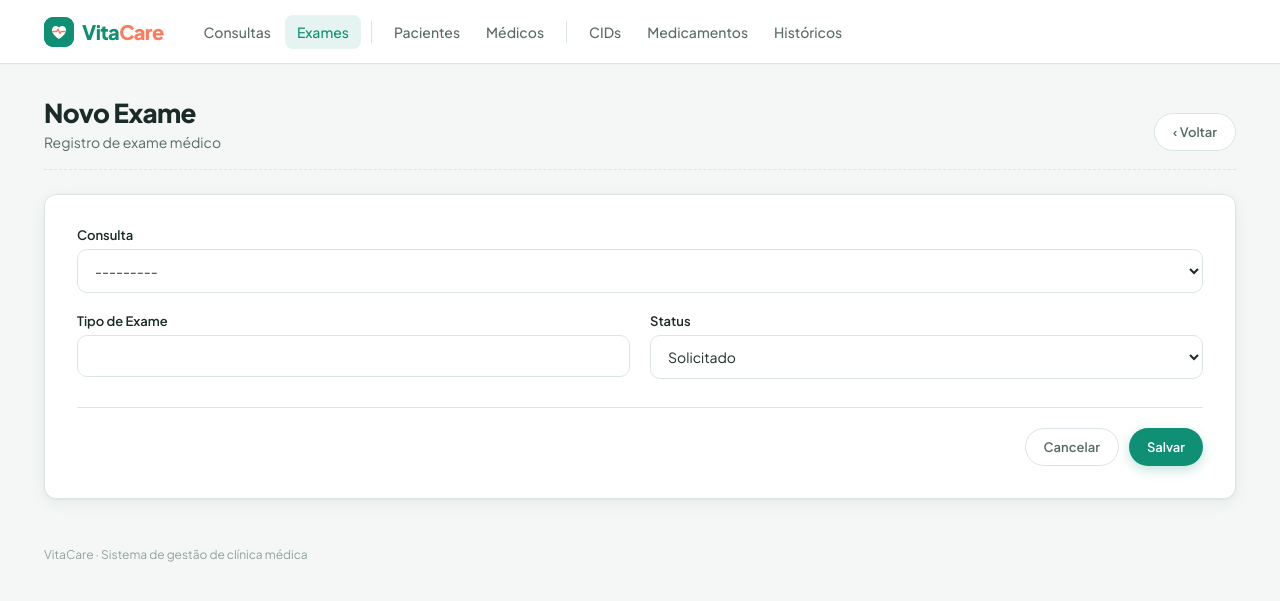
After one commit to lucasamui/VitaCare-Back, a Django app: page /exames/adicionar/ in a window 1280 px wide. The commit adds this page. Shown: the top 601 px of the page. Run offline with Django 5.2, Linux system fonts and the light colour scheme; data that the repository does not hold is empty.

Commit message:
feat(exams): solicitação e acompanhamento de exames

```diff
--- /dev/null
+++ b/apps/exams/admin.py
@@ -0,0 +1,3 @@
+from django.contrib import admin
+
+# Register your models here.
--- /dev/null
+++ b/apps/exams/apps.py
@@ -0,0 +1,6 @@
+from django.apps import AppConfig
+
+
+class ExamsConfig(AppConfig):
+    name = 'exams'
+    verbose_name = 'Exames'
--- /dev/null
+++ b/apps/exams/forms.py
@@ -0,0 +1,7 @@
+from django import forms
+from .models import Exam
+
+class ExamForm(forms.ModelForm):
+    class Meta:
+        model = Exam
+        exclude = ()
--- /dev/null
+++ b/apps/exams/models.py
@@ -0,0 +1,25 @@
+from django.db import models
+from consults.models import Consult
+# Create your models here.
+
+class Exam(models.Model):
+    STATUS_CHOICES = [
+        ('SO', 'Solicitado'),
+        ('AT', 'Em Andamento'),
+        ('CO', 'Concluído'),
+        ('CA', 'Cancelado'),
+    ]
+    consult      = models.ForeignKey(Consult, on_delete=models.CASCADE,
+                                      verbose_name='Consulta', related_name='exams')
+    exam_type    = models.CharField('Tipo de Exame', max_length=200)
+    status       = models.CharField('Status', max_length=2,
+                                     choices=STATUS_CHOICES, default='SO')
+    request_date = models.DateField('Data de Solicitação', auto_now_add=True)
+
+    class Meta:
+        verbose_name = 'Exame'
+        verbose_name_plural = 'Exames'
+        ordering = ['-request_date']
+
+    def __str__(self):
+        return f'{self.exam_type} ({self.get_status_display()})'
--- /dev/null
+++ b/apps/exams/urls.py
@@ -0,0 +1,11 @@
+from django.urls import path
+from . import views
+
+app_name = 'exams'
+
+urlpatterns = [
+    path('listar/',                    views.list_exams,  name='list_exams'),
+    path('adicionar/',                 views.add_exam,    name='add_exam'),
+    path('editar/<int:id_exam>/',      views.edit_exam,   name='edit_exam'),
+    path('excluir/<int:id_exam>/',     views.delete_exam, name='delete_exam'),
+]
--- /dev/null
+++ b/apps/exams/views.py
@@ -0,0 +1,37 @@
+from django.shortcuts import render, get_object_or_404, redirect
+from .forms import ExamForm
+from .models import Exam
+
+def add_exam(request):
+    template_name = 'exams/add.html'
+    if request.method == 'POST':
+        form = ExamForm(request.POST)
+        if form.is_valid():
+            f = form.save(commit=False)
+            f.save()
+            form.save_m2m()
+            return redirect('exams:list_exams')
+    form = ExamForm()
+    return render(request, template_name, {'form': form})
+
+def list_exams(request):
+    template_name = 'exams/list.html'
+    exams = Exam.objects.select_related('consult')
+    context = {'exams': exams}
+    return render(request, template_name, context)
+
+def edit_exam(request, id_exam):
+    template_name = 'exams/add.html'
+    exam = get_object_or_404(Exam, id=id_exam)
+    if request.method == 'POST':
+        form = ExamForm(request.POST, instance=exam)
+        if form.is_valid():
+            form.save()
+            return redirect('exams:list_exams')
+    form = ExamForm(instance=exam)
+    return render(request, template_name, {'form': form})
+
+def delete_exam(request, id_exam):
+    exam = Exam.objects.get(id=id_exam)
+    exam.delete()
+    return redirect('exams:list_exams')
--- a/projetoapp/settings.py
+++ b/projetoapp/settings.py
@@ -54,6 +54,7 @@ INSTALLED_APPS = [
     'patients.apps.PatientsConfig',
     'doctors.apps.DoctorsConfig',
     'consults.apps.ConsultsConfig',
+    'exams.apps.ExamsConfig',
 ]
 
 MIDDLEWARE = [
--- a/projetoapp/urls.py
+++ b/projetoapp/urls.py
@@ -12,5 +12,6 @@ urlpatterns = [
     path('pacientes/', include('patients.urls', namespace='patients')),
     path('medicos/', include('doctors.urls', namespace='doctors')),
     path('consultas/', include('consults.urls', namespace='consults')),
+    path('exames/', include('exams.urls', namespace='exams')),
 
 ] + static(settings.MEDIA_URL, document_root=settings.MEDIA_ROOT)
--- a/templates/base.html
+++ b/templates/base.html
@@ -23,6 +23,7 @@
 
       <nav class="nav">
         <a href="{% url 'consults:list_consults' %}" class="nav-item {% if request.path|slice:':11' == '/consultas/' %}active{% endif %}">Consultas</a>
+        <a href="{% url 'exams:list_exams' %}" class="nav-item {% if request.path|slice:':8' == '/exames/' %}active{% endif %}">Exames</a>
 
         <span class="nav-divider"></span>
 
--- /dev/null
+++ b/templates/exams/add.html
@@ -0,0 +1,39 @@
+{% extends 'base.html' %}
+
+{% block title %}{% if form.instance.pk %}Editar Exame{% else %}Novo Exame{% endif %} - {{ block.super }}{% endblock title %}
+
+{% block body %}
+<div class="page-header">
+  <div>
+    <h1>{% if form.instance.pk %}Editar Exame{% else %}Novo Exame{% endif %}</h1>
+    <div class="subtitle">Registro de exame médico</div>
+  </div>
+  <a href="{% url 'exams:list_exams' %}" class="btn btn-ghost">‹ Voltar</a>
+</div>
+<div class="form-card">
+  <form method="POST">
+    {% csrf_token %}
+    <div class="form-grid">
+      <div class="form-group full">
+        <label for="id_consult">Consulta</label>
+        {{ form.consult }}
+        {{ form.consult.errors }}
+      </div>
+      <div class="form-group">
+        <label for="id_exam_type">Tipo de Exame</label>
+        {{ form.exam_type }}
+        {{ form.exam_type.errors }}
+      </div>
+      <div class="form-group">
+        <label for="id_status">Status</label>
+        {{ form.status }}
+        {{ form.status.errors }}
+      </div>
+    </div>
+    <div class="form-actions">
+      <a href="{% url 'exams:list_exams' %}" class="btn btn-ghost">Cancelar</a>
+      <button type="submit" class="btn btn-primary">Salvar</button>
+    </div>
+  </form>
+</div>
+{% endblock body %}
```
Also changed, not shown: templates/exams/list.html (added, +36 -0 lines), apps/exams/__init__.py (added), apps/exams/migrations/0001_initial.py (added), apps/exams/migrations/0002_alter_exam_id.py (added), apps/exams/migrations/__init__.py (added).
